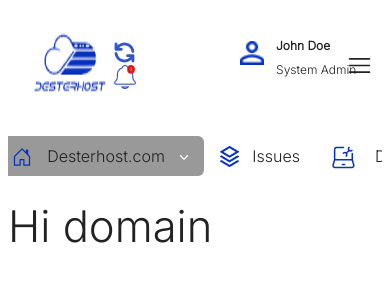
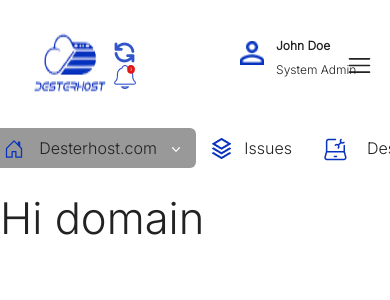
Before and after one commit to Michvista/desterhost-dashboard, a React (Create React App) app: page / in a window 390 px wide. Shown: the top 300 px of the page. Built offline with nearby package versions, Linux system fonts and the light colour scheme.

Commit message:
Update home.css

```diff
--- a/src/pages/home.css
+++ b/src/pages/home.css
@@ -760,7 +760,7 @@ td{
         width: 98%;
     }
     .firstrow{
-       width: 60rem;
+       width: 100%;
       }
       .secondrow, .thirdrow {
         gap: 15px;
@@ -800,7 +800,6 @@ margin:auto;
 	margin:auto;
     }
     .content{
-        margin: .5rem;
 width:100% !important;
     }
     .menu
@@ -824,9 +823,7 @@ width:100% !important;
         border-radius: 7px;
 
     }
-    .content{
-        padding-bottom: 30rem;
-    }
+
 
 	.billHistory{
         width:100%;
@@ -835,9 +832,7 @@ width:100% !important;
 	}
 }
 @media screen and (max-width: 650px) {
-    .content{
-        padding-bottom: 45rem;
-    }
+
     .accDetails .accImgDetails .backdropBgAcc img {
         object-fit:cover;
     }
```
